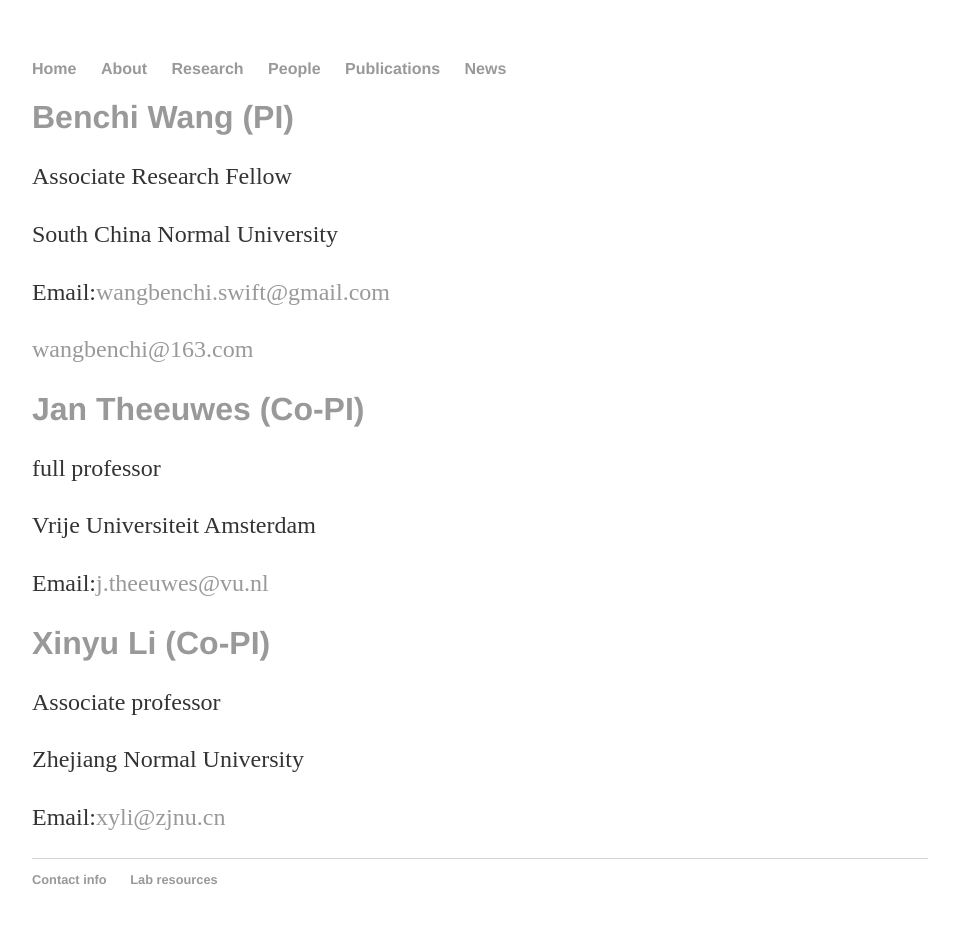
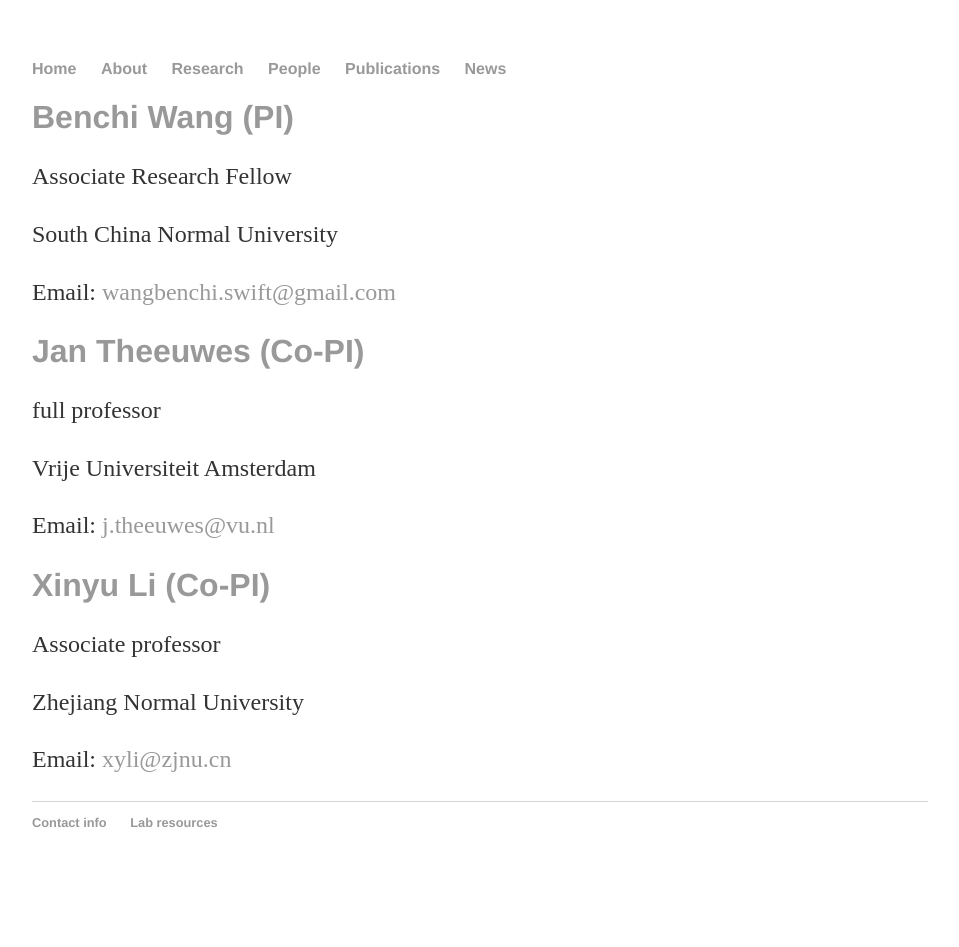
Before and after one commit to wangbenchi/wangbenchi.github.io, a Jekyll site: the page built from people/index.html, in a window 1280 px wide. Shown: the whole page, without its empty margins (160-1119 px from the left). Built offline with Jekyll 4.4.1, drawn with Linux system fonts in a browser that asks for light colours; after the commit the page ends 900 px from its top, so only the background shows below that.

Commit message:
Update index.html

```diff
--- a/people/index.html
+++ b/people/index.html
@@ -6,20 +6,19 @@
 	<h1><a href="/people/benchi">Benchi Wang (PI)</a></h1>
     		<p>Associate Research Fellow</p>
     		<p>South China Normal University</p>
-    		<p>Email:<a href="mailto:wangbenchi.swift@gmail.com">wangbenchi.swift@gmail.com</a></p>
-    		<p>      <a href="mailto:wangbenchi@163.com">wangbenchi@163.com</a></p>
+    		<p>Email:<a href="mailto:wangbenchi.swift@gmail.com"> wangbenchi.swift@gmail.com</a></p>
 </div><!-- /.blurb -->
 
 <div class="blurb">
 	<h1><a href="/people/jan">Jan Theeuwes (Co-PI)</a></h1>
     		<p>full professor</p>
     		<p>Vrije Universiteit Amsterdam</p>
-    		<p>Email:<a href="mailto:j.theeuwes@vu.nl">j.theeuwes@vu.nl</a></p>
+    		<p>Email:<a href="mailto:j.theeuwes@vu.nl"> j.theeuwes@vu.nl</a></p>
 </div><!-- /.blurb -->
 
 <div class="blurb">
 	<h1><a href="/people/xinyu">Xinyu Li (Co-PI)</a></h1>
     		<p>Associate professor</p>
     		<p>Zhejiang Normal University</p>
-    		<p>Email:<a href="mailto:xyli@zjnu.cn">xyli@zjnu.cn</a></p>
+    		<p>Email:<a href="mailto:xyli@zjnu.cn"> xyli@zjnu.cn</a></p>
 </div><!-- /.blurb -->
```
